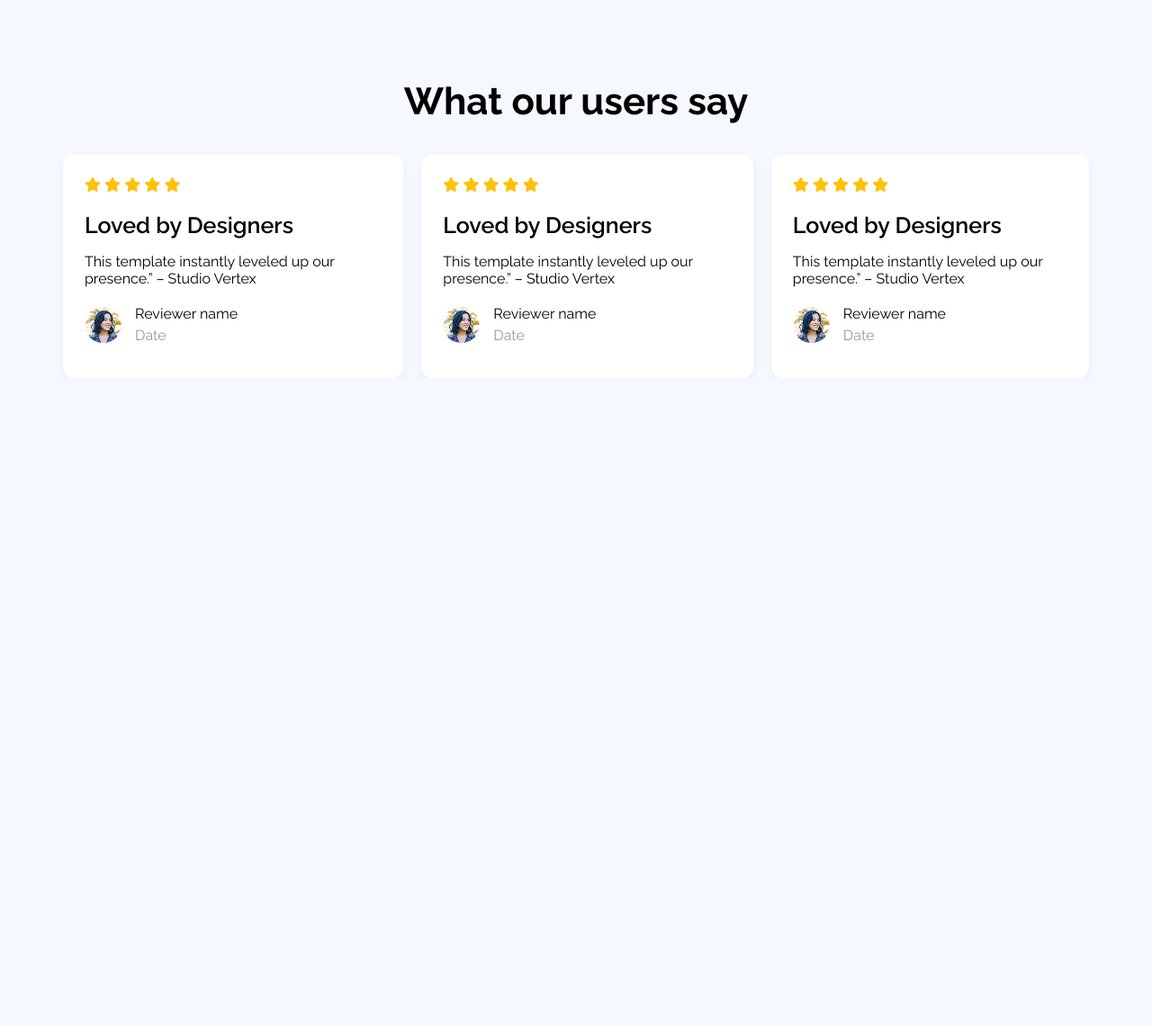
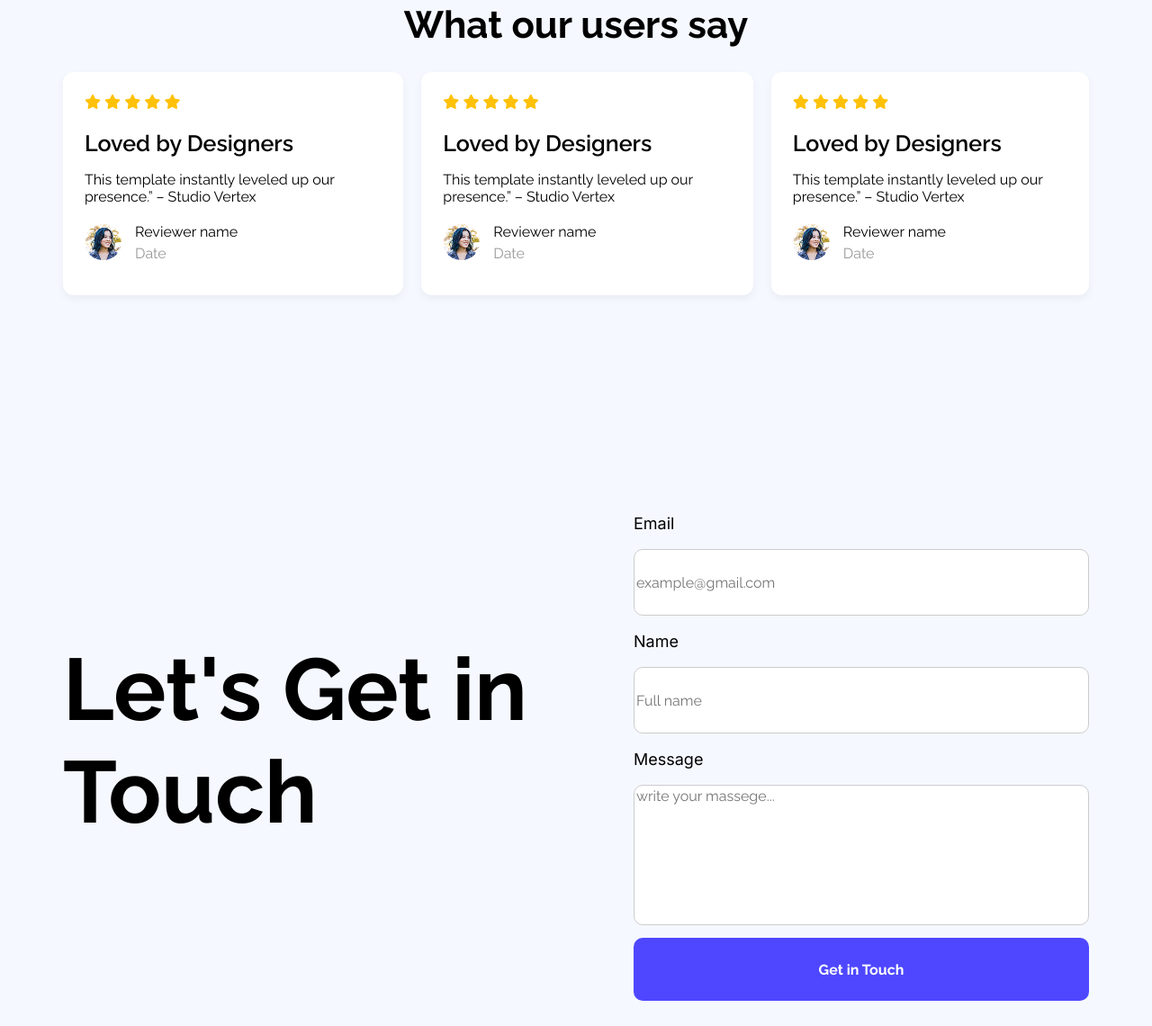
Before and after one commit to AH-Muzahid/Assignment-01, a plain HTML site: page index.html in a window 1280 px wide. Shown: the part 1660-2800 px from the top of the page at 90% size. Before the commit the page ends 2080 px from the top, so only its background shows below. Drawn offline with Linux system fonts and the light colour scheme.

Commit message:
Touch Section Added

```diff
--- a/index.html
+++ b/index.html
@@ -36,7 +36,6 @@
             </div>
             <div class="action-image">
                 <img src="images/wc-mini.png" alt="Action Preview Image">
-
             </div>
         </div>
 
@@ -58,7 +57,7 @@
             </div>
         </div>
 
-        <section class="reviews-section">
+        <div class="reviews-section">
             <h1>What our users say</h1>
             <div class="reviews">
                 <div class="review-card">
@@ -118,11 +117,28 @@
                             </div>
                         </div>
 
+                    </div>
+                </div>
+            </div>
+        </div>
+        <div class="touch">
+            <div class="touch-title">Let's Get in Touch</div>
+            <div class="contact-form">
+                <form>
+                    <label for="email"><p>Email</p></label>
+                    <input type="email" id="email" placeholder="example@gmail.com" required>
+                    <label for="" id="name"><p>Name</p></label>
+                    <input type="text" id="name" placeholder="Full name" required>
+                    <label for="message"><p>Message</p></label>
+                    <p></p><textarea name="" id="massege" cols="30" rows="8" placeholder="write your massege..."></textarea>
+                    <button type="submit" class="btn submit-btn">Get in Touch</button>
+                </form>
+            </div>
+        </div>
+    </main>
+<footer>
 
-    </main>
-    <footer>
-    </footer>
-
+</footer>
 </body>
 
 </html>
--- a/style.css
+++ b/style.css
@@ -4,7 +4,7 @@
     color: #FFFFFF;
     padding: 12px 36px;
     border: none;
-    border-radius: 8px;
+    border-radius: 10px;
     font-size: 16px;
     font-weight: bold;
     cursor: pointer;
@@ -63,7 +63,7 @@ header {
 }
 
 .cta {
-    margin-bottom: 158px;
+    /* margin-bottom: 150px; */
 }
 
 /* Style for Action  */
@@ -139,7 +139,8 @@ h3 {
     margin: 50px auto;
     max-width: 1140px;
     height: 50px;
-    padding: 50px 0;
+    padding: 50px auto;
+    padding-bottom: 400px;
 }
 .reviews{
     display: flex;
@@ -158,7 +159,7 @@ h1{
   box-shadow: 0 4px 10px rgba(0, 0, 0, 0.05);
   padding: 24px ;
   height: 200px;
-  text-align: left;
+  text-align: left;;
 }
 .review-card h2 {
     font-size: 25px;
@@ -188,3 +189,48 @@ h1{
   color: #999;
   margin: 5px 0 0;
 }
+
+/* Get in Touch */
+.touch{
+    display: flex;
+    gap: 100px;
+   max-width: 1140px;
+    margin: 50px auto;
+    padding: 50px 0;
+    /* background-color: #FFFFFF; */
+    justify-content: space-around;
+    align-items: center;
+
+}
+.touch-title {
+    font-size: 97px;
+    font-weight: 700;
+    font-family: "Raleway", sans-serif;
+    margin-bottom: 20px;
+}
+input[type="text"],
+input[type="email"],
+textarea  {
+ width: 500px;
+    height: 70px;
+    /* padding: 10px; */
+    border: 1px solid #ccc;
+    border-radius: 10px;
+    font-size:16px;
+    font-family: "Raleway", sans-serif;
+    /* margin-bottom: 20px; */
+}
+textarea {
+    height: 150px;
+    resize: none;
+}
+.contact-form p{
+    font-size: 18px;
+    font-family: "Inter", sans-serif;
+    color: #000000;}
+
+    .submit-btn {
+    width: 100%;
+    height: 70px;
+
+    /* footer section */
```
